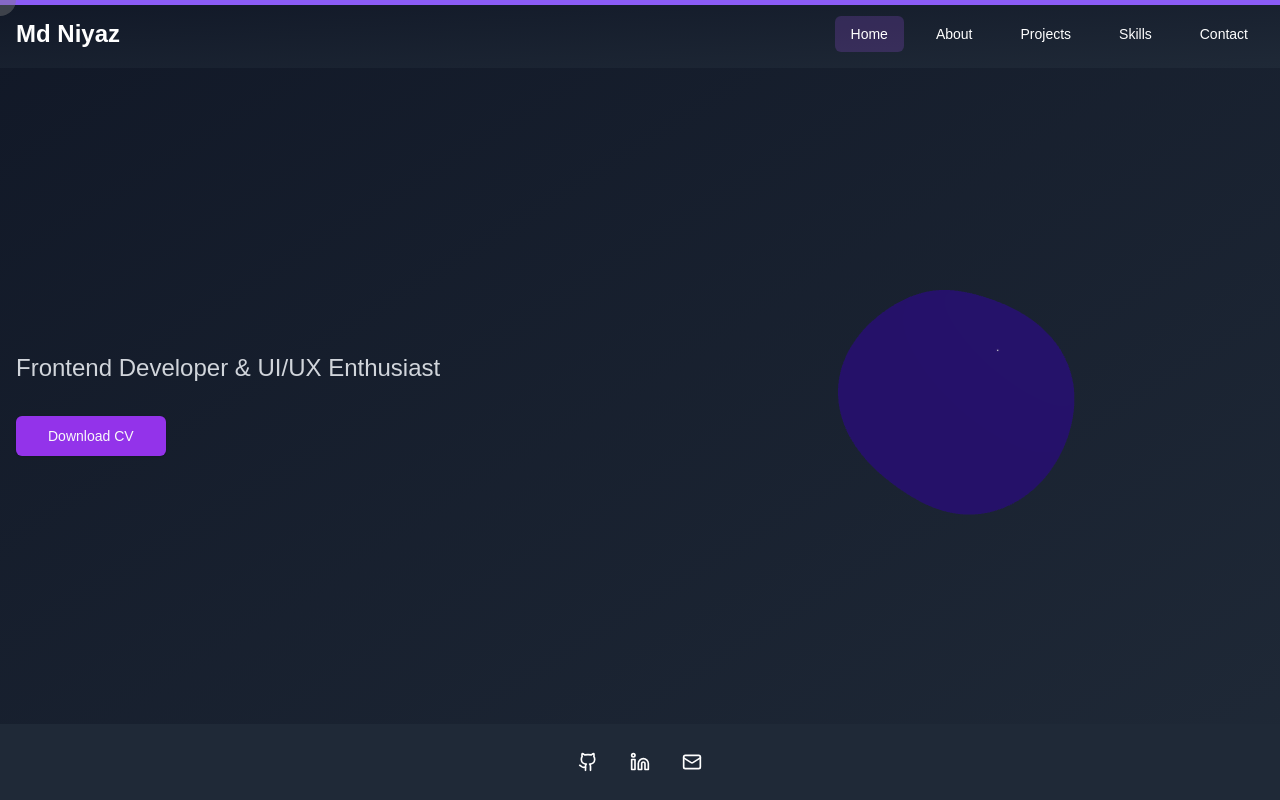
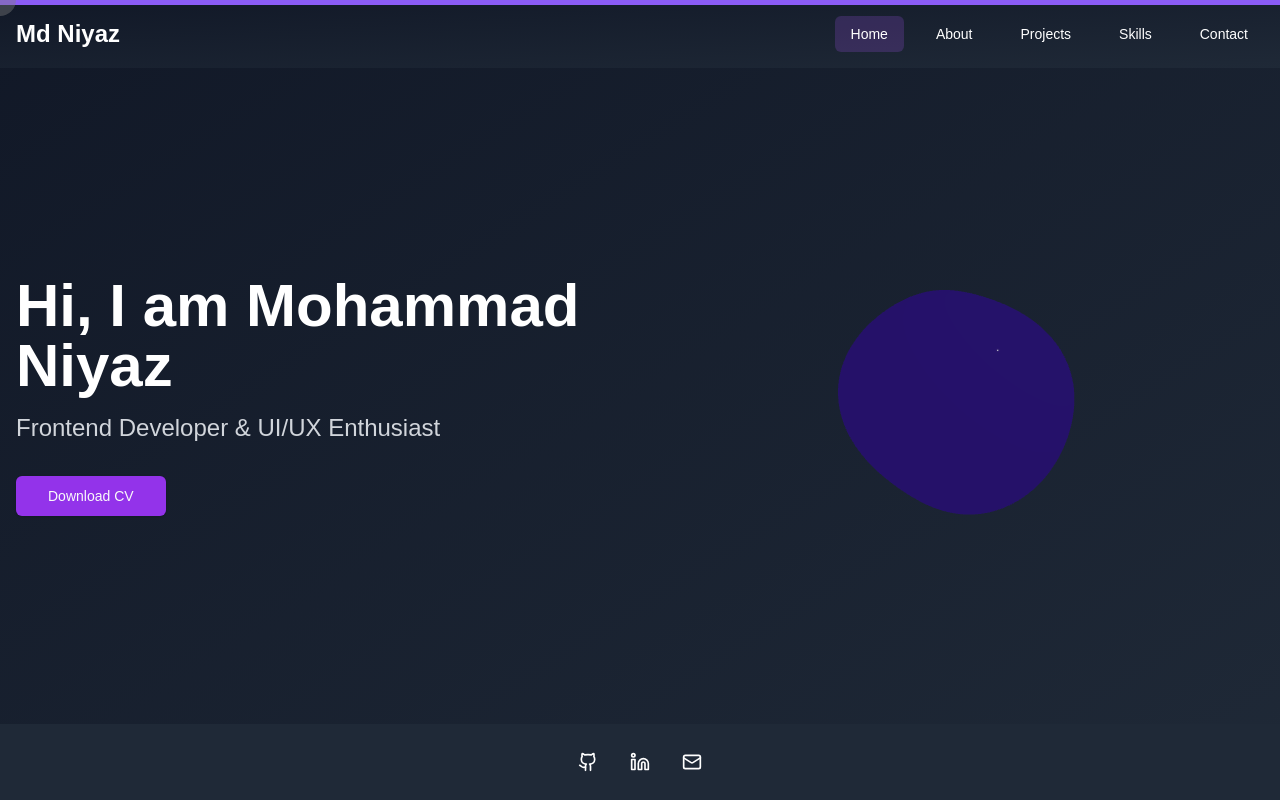
Before and after one commit to mdniyaz224/Mohammad_Niyaz, a Next.js app: page /home in a window 1280 px wide. Built offline with nearby package versions, Linux system fonts and the light colour scheme.

Commit message:
fix(home): resolve home page issue by @niyaz

```diff
--- a/src/app/contact/page.tsx
+++ b/src/app/contact/page.tsx
@@ -14,8 +14,7 @@ const ContactSection = () => {
     message: Yup.string().required('Message is required'),
   });
 
-  // eslint-disable-next-line @typescript-eslint/no-explicit-any
-  const handleSubmit = (values: any) => {
+  const handleSubmit = (values:{name:string,email:string,message:string}) => {
     console.log(values,"values")
   };
 
--- a/src/app/home/page.tsx
+++ b/src/app/home/page.tsx
@@ -22,7 +22,7 @@ const Home=()=> {
           transition={{ duration: 0.5, delay: 0.2 }}
           className="text-4xl md:text-6xl font-bold mb-4"
         >
-          {/* Hi, I'm Md Niyaz */}
+          Hi, I am  Mohammad Niyaz
         </motion.h2>
         <motion.p
           initial={{ opacity: 0, y: 20 }}
```
